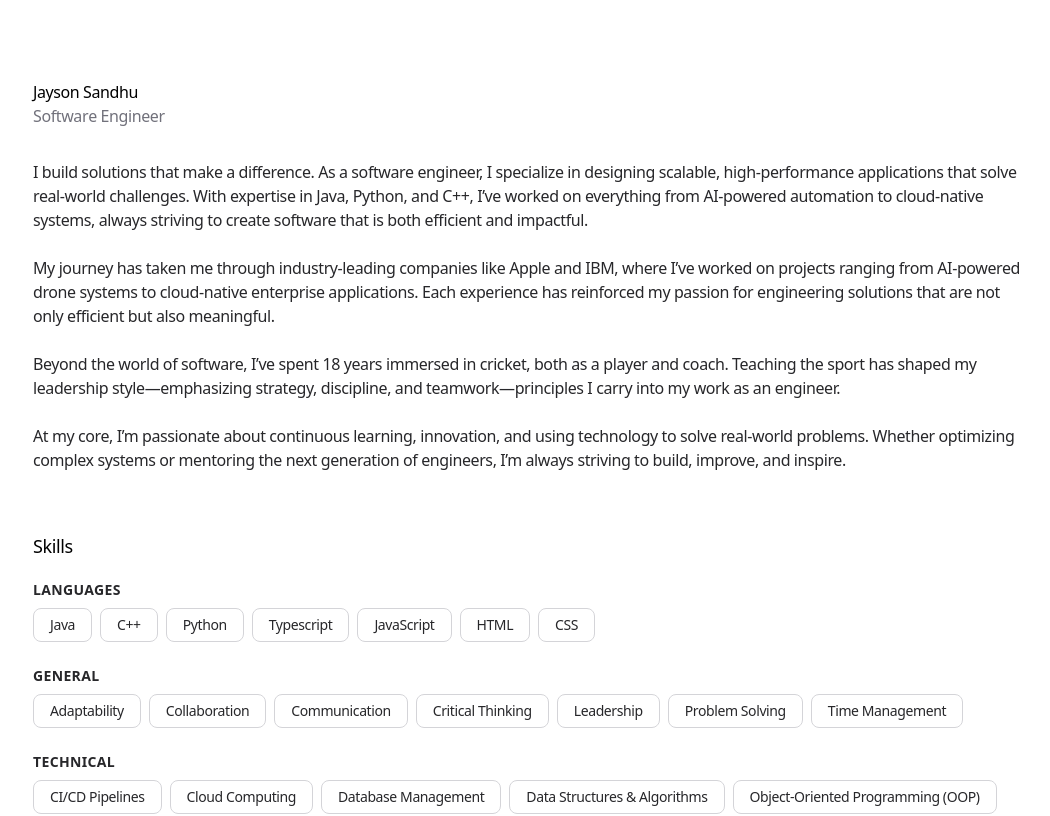
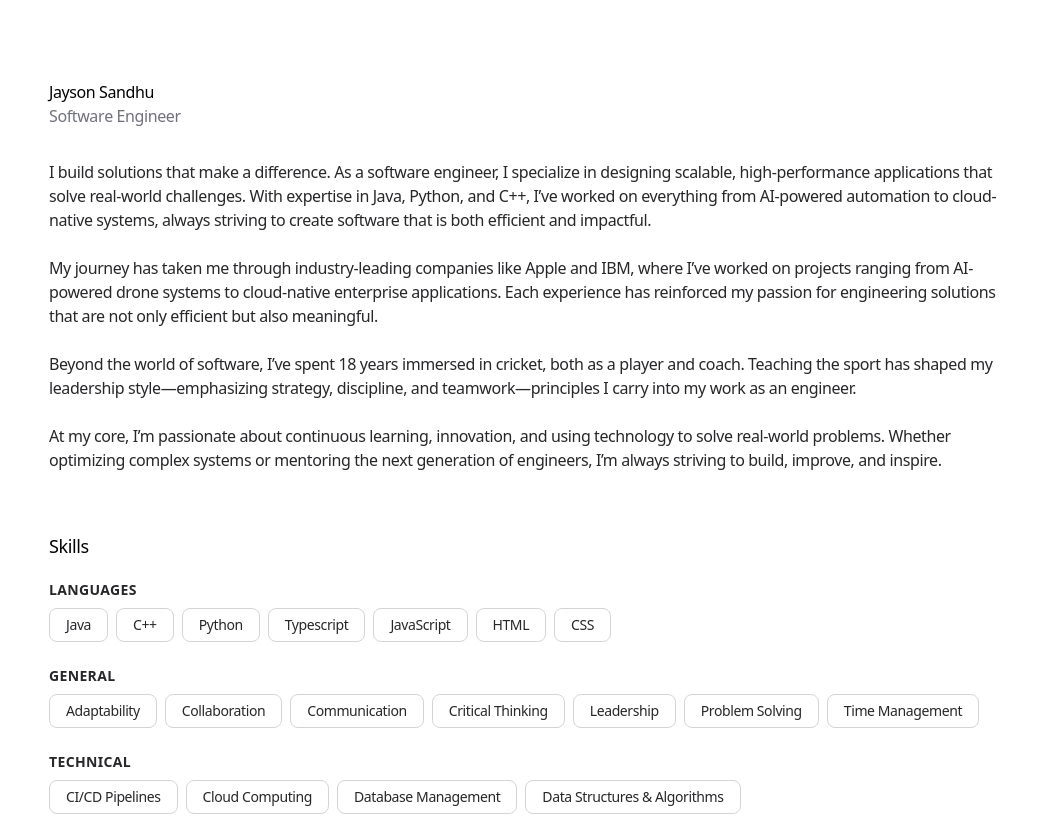
Before and after one commit to jayson-s/portfolio, a Next.js app: page / in a window 1280 px wide. Shown: the top 816 px of the page, without its empty margins (111-1161 px from the left). Built offline with nearby package versions, Linux system fonts and the light colour scheme.

Commit message:
implement responsive side padding

```diff
--- a/app/layout.tsx
+++ b/app/layout.tsx
@@ -44,7 +44,7 @@
           defaultTheme="system"
         >
           <div className="flex min-h-screen w-full flex-col font-[family-name:var(--font-inter-tight)]">
-            <div className="relative mx-auto w-full max-w-5xl flex-1 px-4 pt-20">
+            <div className="relative mx-auto w-full max-w-5xl flex-1 px-4 sm:px-6 lg:px-8 pt-20">
               <Header />
               {children}
               <Footer />
```
